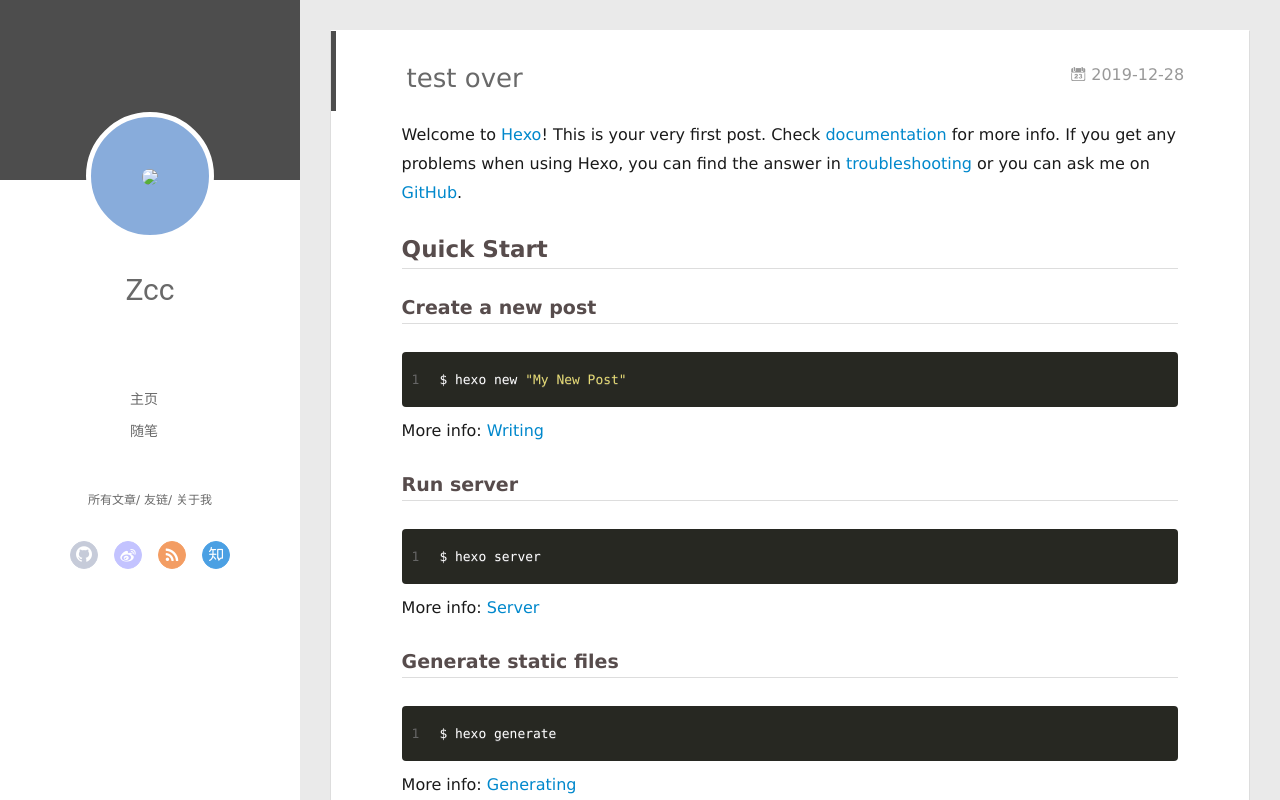
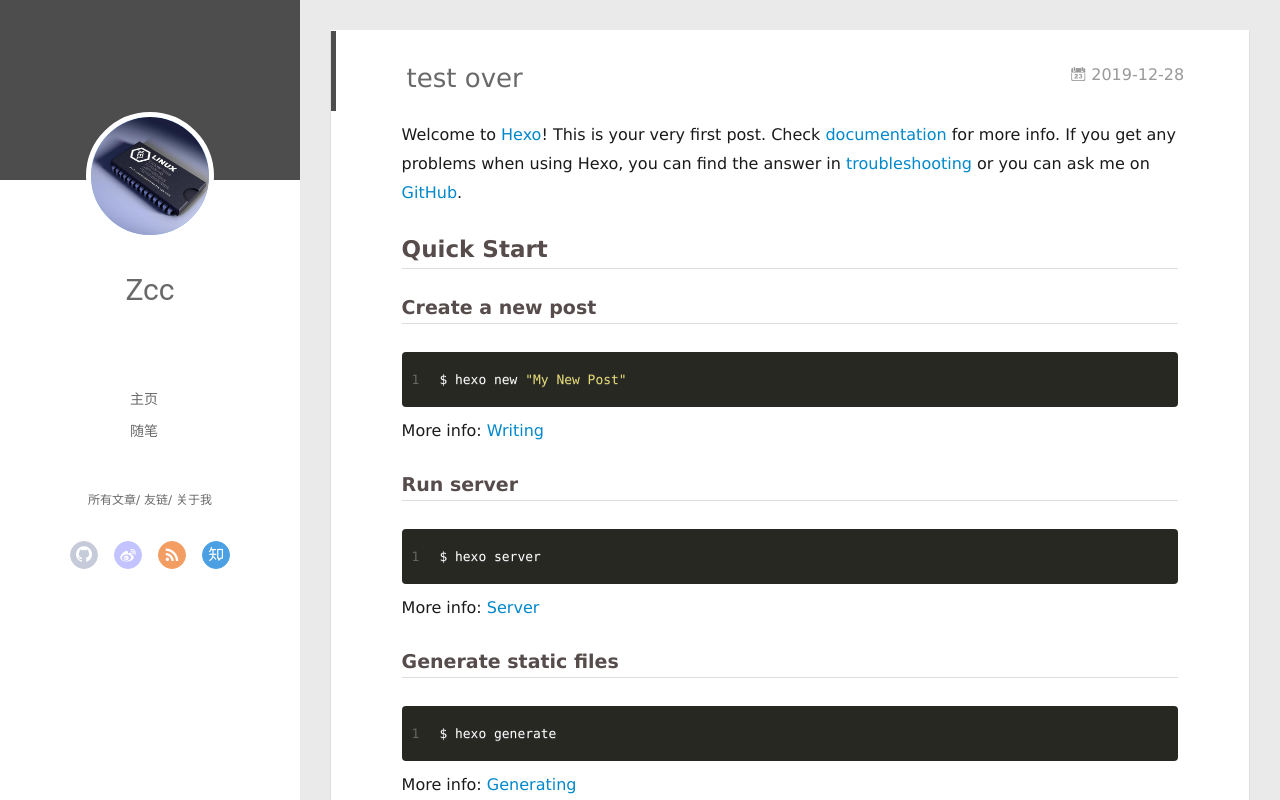
Before and after one commit to zcc52/zcc52.github.io, a plain HTML site: page 2019/12/28/hello-world/index.html in a window 1280 px wide. Drawn offline with Linux system fonts and the light colour scheme.

Commit message:
Site updated: 2019-11-23 20:18:14

```diff
--- a/2019/12/28/hello-world/index.html
+++ b/2019/12/28/hello-world/index.html
@@ -46,7 +46,7 @@
 <div class="intrude-less">
 	<header id="header" class="inner">
 		<a href="/" class="profilepic">
-			<img src="assets/img/tx.jpg" class="js-avatar">
+			<img src="/assets/img/tx.jpg" class="js-avatar">
 		</a>
 		<hgroup>
 		  <h1 class="header-author"><a href="/">Zcc</a></h1>
@@ -104,7 +104,7 @@
 	<div class="intrude-less">
 		<header id="header" class="inner">
 			<div class="profilepic">
-				<img src="assets/img/tx.jpg" class="js-avatar">
+				<img src="/assets/img/tx.jpg" class="js-avatar">
 			</div>
 			<hgroup>
 			  <h1 class="header-author js-header-author">Zcc</h1>
```
Also changed, not shown: README.html (+2 -2 lines), archives/2019/12/index.html (+2 -2 lines), archives/2019/index.html (+2 -2 lines), archives/index.html (+2 -2 lines), index.html (+2 -2 lines), tags/随笔/index.html (+2 -2 lines).
